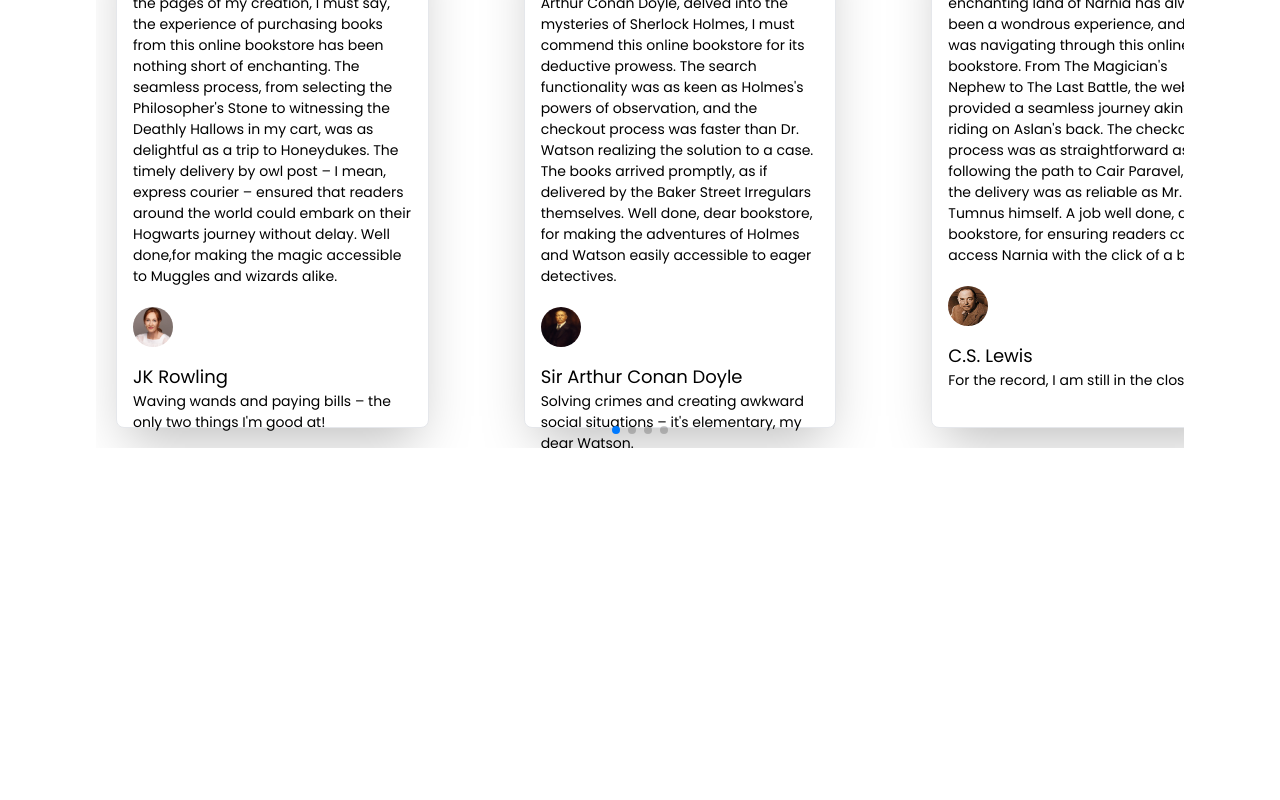
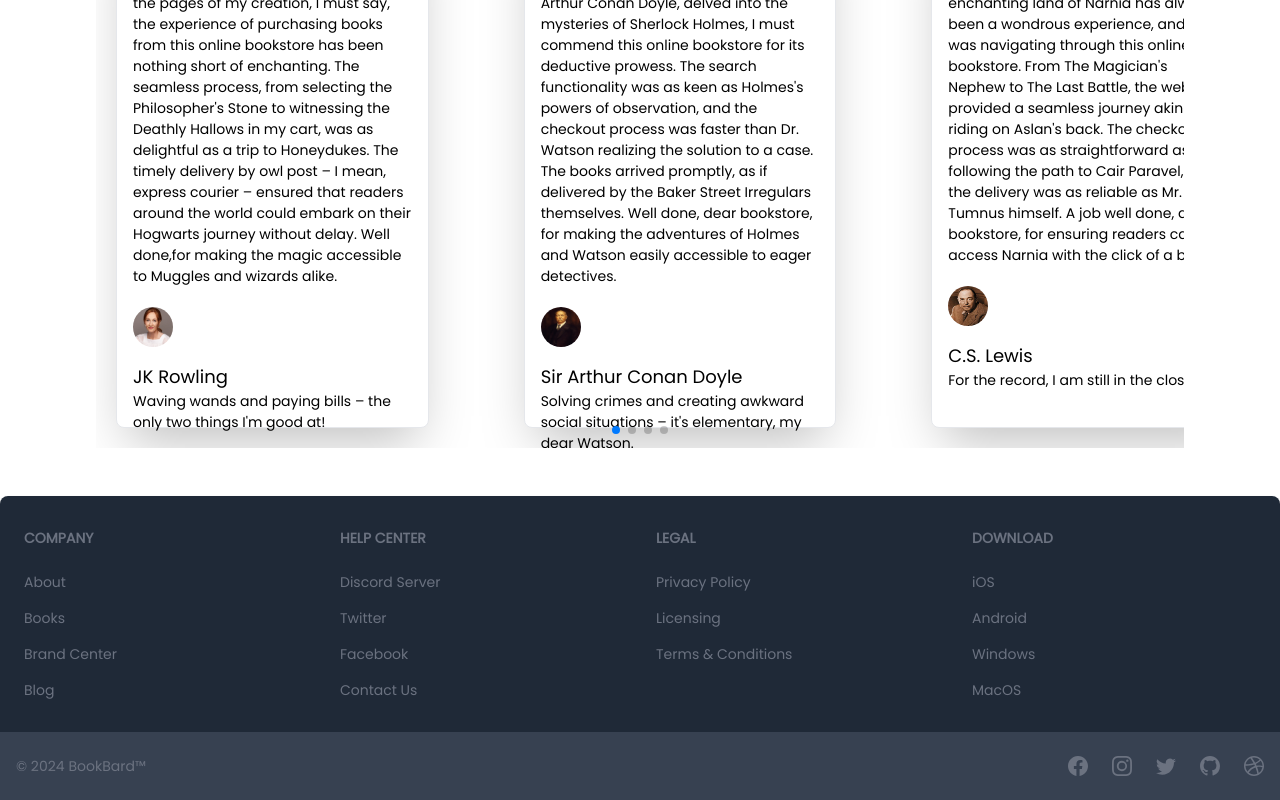
Before and after one commit to vibey19/MERN-BookBard, a React (Vite) app in the folder bookstore-client/: page / in a window 1280 px wide. Shown: the part 2308-3108 px from the top of the page. Before the commit the page ends 2756 px from the top, so only its background shows below. Built offline with nearby package versions, Linux system fonts and the light colour scheme; no server answers.

Commit message:
add footer component

```diff
--- a/bookstore-client/src/App.jsx
+++ b/bookstore-client/src/App.jsx
@@ -2,6 +2,7 @@
 import "./App.css";
 import { Outlet } from "react-router-dom";
 import Navbar from "./components/Navbar";
+import FooterElement from "./components/FooterElement";
 
 function App() {
   const [count, setCount] = useState(0);
@@ -10,6 +11,7 @@
     <>
       <Navbar />
       <Outlet />
+      <FooterElement />
     </>
   );
 }
--- /dev/null
+++ b/bookstore-client/src/components/FooterElement.jsx
@@ -0,0 +1,68 @@
+import { Footer } from "flowbite-react";
+import {
+  BsDribbble,
+  BsFacebook,
+  BsGithub,
+  BsInstagram,
+  BsTwitter,
+} from "react-icons/bs";
+
+export default function FooterElement() {
+  return (
+    <Footer bgDark>
+      <div className="w-full">
+        <div className="grid w-full grid-cols-2 gap-8 px-6 py-8 md:grid-cols-4">
+          <div>
+            <Footer.Title title="Company" />
+            <Footer.LinkGroup col>
+              <Footer.Link href="#">About</Footer.Link>
+              <Footer.Link href="#">Books</Footer.Link>
+              <Footer.Link href="#">Brand Center</Footer.Link>
+              <Footer.Link href="#">Blog</Footer.Link>
+            </Footer.LinkGroup>
+          </div>
+          <div>
+            <Footer.Title title="help center" />
+            <Footer.LinkGroup col>
+              <Footer.Link href="#">Discord Server</Footer.Link>
+              <Footer.Link href="#">Twitter</Footer.Link>
+              <Footer.Link href="#">Facebook</Footer.Link>
+              <Footer.Link href="#">Contact Us</Footer.Link>
+            </Footer.LinkGroup>
+          </div>
+          <div>
+            <Footer.Title title="legal" />
+            <Footer.LinkGroup col>
+              <Footer.Link href="#">Privacy Policy</Footer.Link>
+              <Footer.Link href="#">Licensing</Footer.Link>
+              <Footer.Link href="#">Terms &amp; Conditions</Footer.Link>
+            </Footer.LinkGroup>
+          </div>
+          <div>
+            <Footer.Title title="download" />
+            <Footer.LinkGroup col>
+              <Footer.Link href="#">iOS</Footer.Link>
+              <Footer.Link href="#">Android</Footer.Link>
+              <Footer.Link href="#">Windows</Footer.Link>
+              <Footer.Link href="#">MacOS</Footer.Link>
+            </Footer.LinkGroup>
+          </div>
+        </div>
+        <div className="w-full bg-gray-700 px-4 py-6 sm:flex sm:items-center sm:justify-between">
+          <Footer.Copyright
+            href="#"
+            by="BookBard™"
+            year={new Date().getFullYear()}
+          />
+          <div className="mt-4 flex space-x-6 sm:mt-0 sm:justify-center">
+            <Footer.Icon href="#" icon={BsFacebook} />
+            <Footer.Icon href="#" icon={BsInstagram} />
+            <Footer.Icon href="#" icon={BsTwitter} />
+            <Footer.Icon href="#" icon={BsGithub} />
+            <Footer.Icon href="#" icon={BsDribbble} />
+          </div>
+        </div>
+      </div>
+    </Footer>
+  );
+}
```
